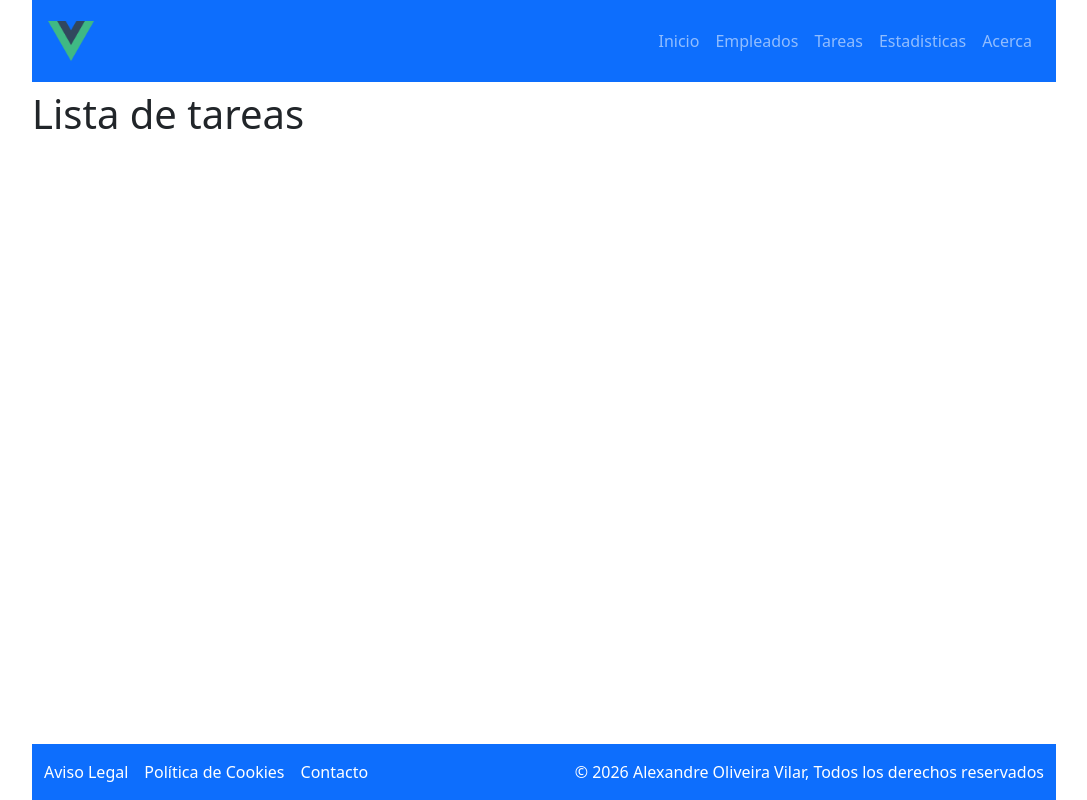
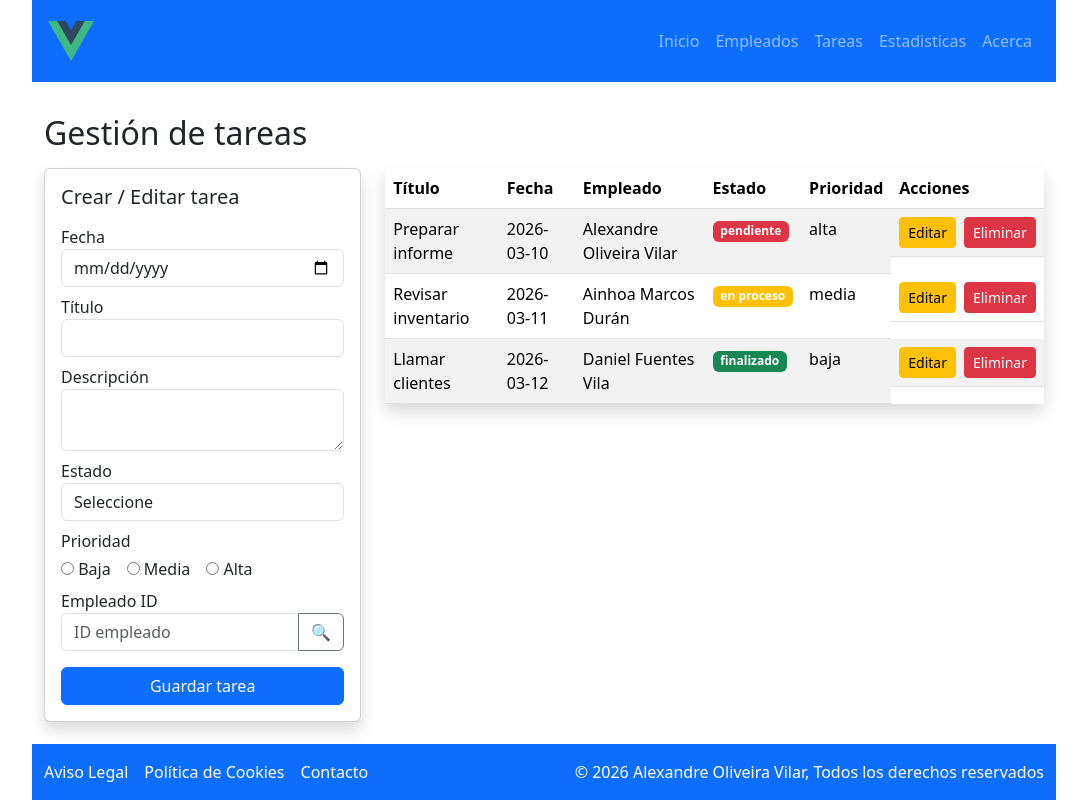
Before and after one commit to oliverira01/recuinterfaces, a Vue app: page /tareas in a window 1280 px wide. Shown: the whole page, without its empty margins (96-1183 px from the left). Built offline with nearby package versions, Linux system fonts and the light colour scheme.

Commit message:
añadido tareas

```diff
--- a/src/components/EmpLeados.vue
+++ b/src/components/EmpLeados.vue
@@ -1,34 +1,44 @@
 <template>
+    <!-- Contenedor principal usando Bootstrap -->
     <div class="container mt-4">
         <h2 class="mb-3">Gestión de empleados</h2>
+
+        <!-- Grid de Bootstrap para separar formulario y tabla -->
         <div class="row">
 
-        <!-- FORMULARIO -->
+        <!-- ================= FORMULARIO ================= -->
 
         <div class="col-md-4">
+        <!-- submit.prevent evita que la página se recargue -->
         <form @submit.prevent="addEmpleado" class="card p-3 shadow">
 
         <h4>Empleado</h4>
+
+        <!-- Campo nombre con enlace reactivo mediante v-model -->
         <div class="mb-2">
             <label>Nombre</label>
             <input v-model="empleado.nombre" class="form-control">
         </div>
 
+        <!-- Campo apellidos -->
         <div class="mb-2">
             <label>Apellidos</label>
             <input v-model="empleado.apellidos" class="form-control">
         </div>
 
+        <!-- Campo email -->
         <div class="mb-2">
             <label>Email</label>
             <input v-model="empleado.email" class="form-control">
         </div>
 
+        <!-- Campo móvil -->
         <div class="mb-2">
             <label>Móvil</label>
             <input v-model="empleado.movil" class="form-control">
         </div>
 
+        <!-- Select para elegir el puesto -->
         <div class="mb-2">
             <label>Puesto</label>
             <select v-model="empleado.puesto" class="form-control">
@@ -40,34 +50,49 @@
             </select>
         </div>
 
+        <!-- Mensaje de error si existe -->
         <p class="text-danger">{{ error }}</p>
 
+        <!-- Botón para guardar empleado -->
         <button class="btn btn-primary w-100">
             Guardar
         </button>
     </form>
 </div>
 
-<!-- LISTADO -->
+<!-- ================= LISTADO DE EMPLEADOS ================= -->
 <div class="col-md-8">
+
+    <!-- Tabla que muestra los empleados -->
     <table class="table table-striped">
+
     <thead>
         <tr>
         <th>Nombre</th>
-        <th>Apellidos</th>
         <th>Email</th>
         <th>Puesto</th>
+        <th>Acciones</th>
     </tr>
     </thead>
+
     <tbody>
+
+        <!-- v-for recorre el array de empleados -->
         <tr v-for="e in empleados" :key="e.id">
 
+        <!-- Muestra nombre y apellidos -->
         <td>{{ e.nombre }} {{ e.apellidos }}</td>
+
+        <!-- Email del empleado -->
         <td>{{ e.email }}</td>
+
+        <!-- Puesto del empleado -->
         <td>{{ e.puesto }}</td>
 
+        <!-- Botones de acciones -->
         <td class="d-flex gap-2">
 
+        <!-- Cargar datos del empleado en el formulario -->
         <button
             class="btn btn-sm btn-warning"
             @click="selEmpleado(e)"
@@ -75,6 +100,7 @@
             Cargar
         </button>
 
+        <!-- Eliminar empleado -->
         <button
             class="btn btn-sm btn-danger"
             @click="delEmpleado(e.id)"
@@ -91,12 +117,21 @@
 </template>
 
 <script setup>
-import { reactive, ref } from 'vue'
+import { reactive, ref, onMounted } from 'vue'
 import Swal from 'sweetalert2'
-
+import empleadosData from '../data/empleados.json'
 
 const empleados = ref([])
 
+onMounted(() => {
+  empleados.value = [...empleadosData]  // copia los datos del JSON para no modificarlo directamente
+})
+
+function guardarLocal() {
+  localStorage.setItem('empleados', JSON.stringify(empleados.value))
+}
+
+// Objeto reactivo que representa el empleado del formulario
 const empleado = reactive({
   id: null,
   apellidos: '',
@@ -106,8 +141,12 @@ const empleado = reactive({
   puesto: ''
 })
 
+
+// Variable para mensajes de error
 const error = ref('')
 
+
+// Función para limpiar el formulario
 function resetEmpleado() {
   empleado.id = null
   empleado.apellidos = ''
@@ -117,8 +156,11 @@ function resetEmpleado() {
   empleado.puesto = ''
 }
 
+
+// Función de validación del formulario
 function validar() {
 
+  // Validar nombre obligatorio
   if (!empleado.nombre) {
     Swal.fire({
       icon: 'error',
@@ -128,8 +170,10 @@ function validar() {
     return false
   }
 
+  // Expresión regular para validar email
   const emailRegex = /^[^\s@]+@[^\s@]+\.[^\s@]+$/
 
+  // Validar formato de email
   if (!empleado.email || !emailRegex.test(empleado.email)) {
     Swal.fire({
       icon: 'error',
@@ -142,24 +186,36 @@ function validar() {
   return true
 }
 
+
+// Función para añadir o actualizar un empleado
 function addEmpleado() {
 
+  // Si la validación falla no continúa
   if (!validar()) return
 
+  // Si el empleado no tiene id se crea uno nuevo
   if (empleado.id === null) {
 
     const nuevo = {
       ...empleado,
-      id: Date.now()
+      id: Date.now() // id generado con timestamp
     }
+
+    // Se añade al array de empleados
     empleados.value.push(nuevo)
 
+    guardarLocal()
+
   } else {
+
+    // Si ya tiene id se actualiza el empleado
     const index = empleados.value.findIndex(e => e.id === empleado.id)
     empleados.value[index] = { ...empleado }
 
+    guardarLocal()
   }
 
+  // Mensaje de éxito
   Swal.fire({
     icon: 'success',
     title: 'Empleado guardado',
@@ -168,15 +224,21 @@ function addEmpleado() {
     showConfirmButton: false
   })
 
+  // Limpiar formulario
   resetEmpleado()
 }
 
+
+// Cargar datos de un empleado en el formulario
 function selEmpleado(e) {
   Object.assign(empleado, e)
 }
 
+
+// Eliminar empleado
 function delEmpleado(id) {
 
+  // Confirmación antes de eliminar
   Swal.fire({
     title: '¿Eliminar empleado?',
     text: 'El empleado se eliminará',
@@ -187,8 +249,11 @@ function delEmpleado(id) {
 
     if (result.isConfirmed) {
 
+      // Filtra el array quitando el empleado eliminado
       empleados.value = empleados.value.filter(e => e.id !== id)
 
+      guardarLocal()
+      // Mensaje de eliminación correcta
       Swal.fire(
         'Eliminado',
         'Empleado eliminado correctamente',
@@ -198,9 +263,12 @@ function delEmpleado(id) {
   })
 }
 
+
+// Devuelve la lista de empleados
 function getEmpleado() {
   return empleados.value
 }
+
 </script>
 
 <style scoped>
--- a/src/components/TaReas.vue
+++ b/src/components/TaReas.vue
@@ -1,3 +1,272 @@
 <template>
-    <h1>Lista de tareas</h1>
+<div class="container mt-4">
+  <h2 class="mb-3">Gestión de tareas</h2>
+
+  <div class="row">
+    <!-- ================== FORMULARIO ================== -->
+    <div class="col-lg-4">
+      <form @submit.prevent="addTarea" class="card p-3 shadow">
+
+        <h5 class="mb-3">Crear / Editar tarea</h5>
+
+        <!-- FECHA -->
+        <div class="mb-2">
+          <label>Fecha</label>
+          <input type="date" v-model="tarea.fecha" class="form-control">
+        </div>
+
+        <!-- TITULO -->
+        <div class="mb-2">
+          <label>Título</label>
+          <input v-model="tarea.titulo" class="form-control">
+        </div>
+
+        <!-- DESCRIPCION -->
+        <div class="mb-2">
+          <label>Descripción</label>
+          <textarea v-model="tarea.descripcion" class="form-control"></textarea>
+        </div>
+
+        <!-- ESTADO -->
+        <div class="mb-2">
+          <label>Estado</label>
+          <select v-model="tarea.estado" class="form-control">
+            <option value="">Seleccione</option>
+            <option value="pendiente">Pendiente</option>
+            <option value="en proceso">En proceso</option>
+            <option value="finalizado">Finalizado</option>
+          </select>
+        </div>
+
+        <!-- PRIORIDAD (RADIOBUTTON) -->
+        <div class="mb-2">
+          <label>Prioridad</label>
+
+          <div class="d-flex gap-3 mt-1">
+            <label>
+              <input type="radio" value="baja" v-model="tarea.prioridad"> Baja
+            </label>
+
+            <label>
+              <input type="radio" value="media" v-model="tarea.prioridad"> Media
+            </label>
+
+            <label>
+              <input type="radio" value="alta" v-model="tarea.prioridad"> Alta
+            </label>
+          </div>
+        </div>
+
+        <!-- BUSCAR EMPLEADO -->
+        <div class="mb-3">
+          <label>Empleado ID</label>
+
+          <div class="input-group">
+
+            <input
+              v-model.number="tarea.empleadoId"
+              :class="empleadoValido ? 'form-control bg-warning' : 'form-control'"
+              placeholder="ID empleado"
+            >
+
+            <button
+              type="button"
+              class="btn btn-outline-secondary"
+              @click="buscarEmpleado"
+            >
+              🔍
+            </button>
+
+          </div>
+        </div>
+
+        <button class="btn btn-primary w-100">
+          Guardar tarea
+        </button>
+
+      </form>
+    </div>
+
+    <!-- ================== LISTADO ================== -->
+    <div class="col-lg-8">
+
+      <table class="table table-striped shadow">
+
+        <thead>
+          <tr>
+            <th>Título</th>
+            <th>Fecha</th>
+            <th>Empleado</th>
+            <th>Estado</th>
+            <th>Prioridad</th>
+            <th>Acciones</th>
+          </tr>
+        </thead>
+
+        <tbody>
+
+          <tr v-for="t in tareas" :key="t.id">
+
+            <td>{{ t.titulo }}</td>
+
+            <td>{{ t.fecha }}</td>
+
+            <!-- Mostrar nombre del empleado -->
+            <td>{{ getEmpleadoNombre(t.empleadoId) }}</td>
+
+            <!-- Indicador visual del estado -->
+            <td>
+              <span
+                class="badge"
+                :class="{
+                  'bg-danger': t.estado === 'pendiente',
+                  'bg-warning': t.estado === 'en proceso',
+                  'bg-success': t.estado === 'finalizado'
+                }"
+              >
+                {{ t.estado }}
+              </span>
+            </td>
+
+            <td>{{ t.prioridad }}</td>
+
+            <td class="d-flex gap-2">
+
+              <button
+                class="btn btn-sm btn-warning"
+                @click="selTarea(t)"
+              >
+                Editar
+              </button>
+
+              <button
+                class="btn btn-sm btn-danger"
+                @click="delTarea(t.id)"
+              >
+                Eliminar
+              </button>
+
+            </td>
+
+          </tr>
+
+        </tbody>
+      </table>
+
+    </div>
+  </div>
+</div>
 </template>
+
+<script setup>
+
+import { ref, reactive, onMounted } from 'vue'
+import Swal from 'sweetalert2'
+import empleadosData from '../data/empleados.json'
+import tareasData from '../data/tareas.json'
+
+const tareas = ref([])
+
+const empleadoValido = ref(false)
+
+onMounted(() => {
+  tareas.value = [...tareasData]
+})
+
+const tarea = reactive({
+  id: null,
+  fecha: '',
+  titulo: '',
+  descripcion: '',
+  estado: '',
+  prioridad: '',
+  empleadoId: null
+})
+
+function resetTarea(){
+  tarea.id = null
+  tarea.fecha = ''
+  tarea.titulo = ''
+  tarea.descripcion = ''
+  tarea.estado = ''
+  tarea.prioridad = ''
+  tarea.empleadoId = null
+}
+
+function validar(){
+
+  if(!tarea.titulo){
+    Swal.fire('Error','El título es obligatorio','error')
+    return false
+  }
+
+  if(!tarea.estado){
+    Swal.fire('Error','Debe seleccionar un estado','error')
+    return false
+  }
+
+  if(!empleadoValido.value){
+    Swal.fire('Error','Empleado no válido','error')
+    return false
+  }
+
+  return true
+}
+
+function addTarea(){
+
+  if(!validar()) return
+
+  if(tarea.id === null){
+
+    tareas.value.push({
+      ...tarea,
+      id: Date.now()
+    })
+
+  }else{
+
+    const index = tareas.value.findIndex(t => t.id === tarea.id)
+    tareas.value[index] = {...tarea}
+
+  }
+
+  Swal.fire('Guardado','Tarea guardada correctamente','success')
+
+  resetTarea()
+}
+
+function selTarea(t){
+  Object.assign(tarea, t)
+}
+
+function delTarea(id){
+
+  tareas.value = tareas.value.filter(t => t.id !== id)
+
+  Swal.fire('Eliminado','Tarea eliminada','success')
+}
+
+function buscarEmpleado() {
+  const emp = empleadosData.find(e => e.id === tarea.empleadoId)
+
+  if(emp){
+    empleadoValido.value = true
+  }else{
+    empleadoValido.value = false
+    Swal.fire('Error','Empleado no existe','error')
+    tarea.empleadoId = null
+  }
+}
+
+function getEmpleadoNombre(id) {
+  const emp = empleadosData.find(e => e.id === id)
+
+  if(emp){
+    return emp.nombre + ' ' + emp.apellidos
+  }
+
+  return 'No encontrado'
+}
+
+</script>
--- /dev/null
+++ b/src/data/empleados.json
@@ -0,0 +1,42 @@
+[
+  {
+    "id": 1,
+    "apellidos": "Oliveira Vilar",
+    "nombre": "Alexandre",
+    "email": "oliveira@empresa.com",
+    "movil": "600123456",
+    "puesto": "RRHH"
+  },
+  {
+    "id": 2,
+    "apellidos": "Marcos Durán",
+    "nombre": "Ainhoa",
+    "email": "aifrik@empresa.com",
+    "movil": "611234567",
+    "puesto": "Contabilidad"
+  },
+  {
+    "id": 3,
+    "apellidos": "Fuentes Vila",
+    "nombre": "Daniel",
+    "email": "lune@empresa.com",
+    "movil": "622345678",
+    "puesto": "Almacén"
+  },
+  {
+    "id": 4,
+    "apellidos": "Curras Rodriguez",
+    "nombre": "Diego",
+    "email": "lovetherians@empresa.com",
+    "movil": "622345678",
+    "puesto": "Almacén"
+  },
+  {
+    "id": 5,
+    "apellidos": "Meijueiro Aravena",
+    "nombre": "Pedro",
+    "email": "serahthegreatwizard@empresa.com",
+    "movil": "622345678",
+    "puesto": "Almacén"
+  }
+]
--- /dev/null
+++ b/src/data/tareas.json
@@ -0,0 +1,29 @@
+[
+  {
+    "id": 1,
+    "fecha": "2026-03-10",
+    "titulo": "Preparar informe",
+    "descripcion": "Informe mensual",
+    "estado": "pendiente",
+    "prioridad": "alta",
+    "empleadoId": 1
+  },
+  {
+    "id": 2,
+    "fecha": "2026-03-11",
+    "titulo": "Revisar inventario",
+    "descripcion": "Control del almacén",
+    "estado": "en proceso",
+    "prioridad": "media",
+    "empleadoId": 2
+  },
+  {
+    "id": 3,
+    "fecha": "2026-03-12",
+    "titulo": "Llamar clientes",
+    "descripcion": "Seguimiento ventas",
+    "estado": "finalizado",
+    "prioridad": "baja",
+    "empleadoId": 3
+  }
+]
```
